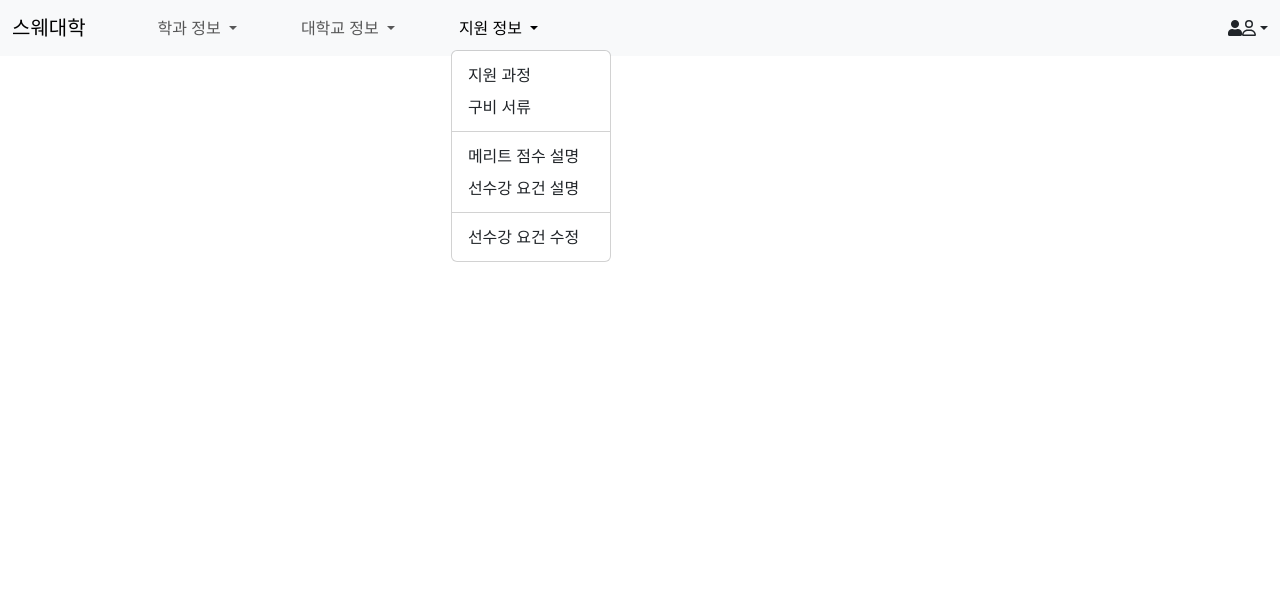
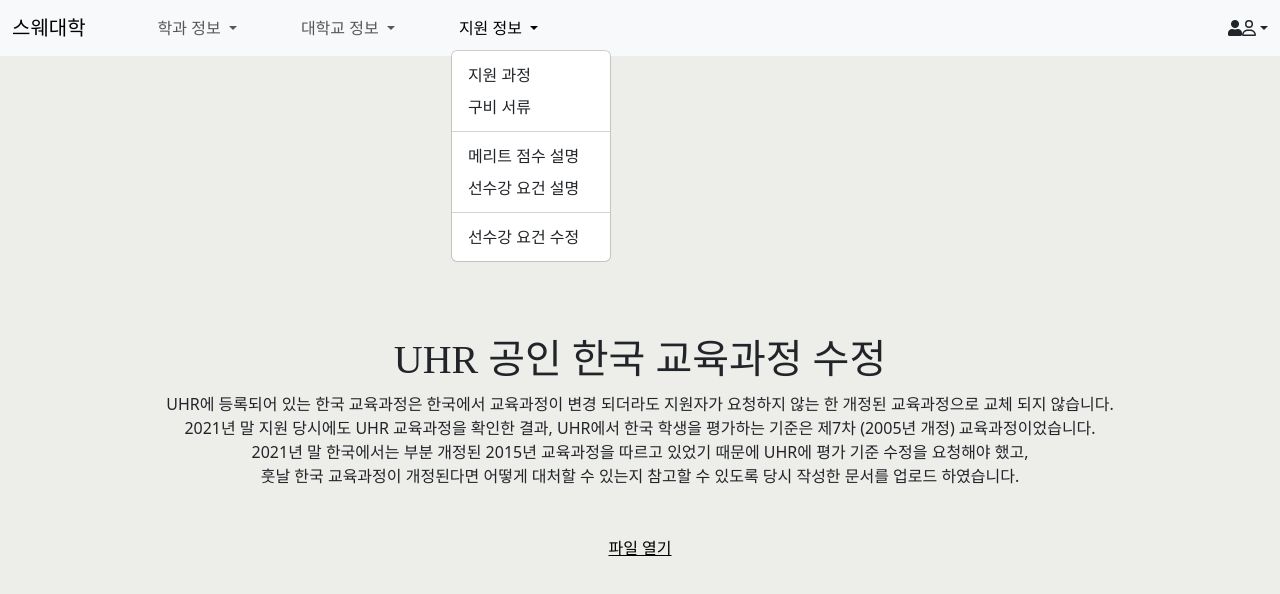
Before and after one commit to david0521/swedenUni, a Vue app in the folder swediversity/: page /admissions/prerequisites/change in a window 1280 px wide. Both pictures are taken after a click on the button "지원 정보". Shown: the top 594 px of the page. Built offline with nearby package versions, Linux system fonts and the light colour scheme; a small style sheet from the web is missing; a web font is replaced by a local one.

Commit message:
#53 National curriculum request page  This commit will create a page to explain on how to change the judgement criteria written on UHR.

```diff
--- a/swediversity/src/components/Navbar.vue
+++ b/swediversity/src/components/Navbar.vue
@@ -36,7 +36,7 @@
             <li><a class="dropdown-item" href="#">메리트 점수 설명</a></li>
             <li><a class="dropdown-item" href="/admissions/prerequisites/explain">선수강 요건 설명</a></li>
             <li><hr class="dropdown-divider"></li>
-            <li><a class="dropdown-item" href="#">선수강 요건 수정</a></li>
+            <li><a class="dropdown-item" href="/admissions/prerequisites/change">선수강 요건 수정</a></li>
           </ul>
         </li>
       </ul>
--- a/swediversity/src/router/index.js
+++ b/swediversity/src/router/index.js
@@ -26,6 +26,7 @@
 import PrerequisiteExplain from '../views/admissions/PrerequisiteExplain.vue'
 import AdmissionRecords from '../views/AdmissionRecords.vue'
 import TuitionFee from '../views/TuitionFee.vue'
+import CurriculumChange from '../views/admissions/CurriculumChange.vue'
 
 const router = createRouter({
     history: createWebHistory(import.meta.env.BASE_URL),
@@ -164,6 +165,11 @@
             path: '/admissions/prerequisites/explain',
             name: 'Prerequiste Explain',
             component: PrerequisiteExplain
+        },
+        {
+            path: '/admissions/prerequisites/change',
+            name: 'Curriculum Change',
+            component: CurriculumChange
         }
 
     ]
--- a/swediversity/src/views/Program.vue
+++ b/swediversity/src/views/Program.vue
@@ -37,7 +37,7 @@
                     <div class="box-header third-font">
                         <h2>선수강 과목</h2>
                     </div>
-                    <div class="box-content">
+                    <div class="box-content" @click="pushToPrerequisite()">
                         <ul class="list-unstyled">
                             <h3 v-for="(prerequisite, index) in program.prerequisite" :key="index" style="display: flex; justify-content: center;">
                                 {{ prerequisite }}
@@ -157,6 +157,9 @@
       roundUpScore(score) {
         return (Math.ceil(score * 100) / 100).toFixed(2);
       },
+      pushToPrerequisite() {
+        this.$router.push('/admissions/prerequisites/explain')
+      },
       pushToMerit() {
         const programName = this.$route.params.programName;
         const uniName = this.$route.params.uniName;
--- /dev/null
+++ b/swediversity/src/views/admissions/CurriculumChange.vue
@@ -0,0 +1,26 @@
+<template>
+    <div class="section">
+        <div class="wrapper">
+            <div class="title-section">
+                <h1 class="main-font">UHR 공인 한국 교육과정 수정</h1>
+                <p style="text-align: center;">
+                    UHR에 등록되어 있는 한국 교육과정은 한국에서 교육과정이 변경 되더라도 지원자가 요청하지 않는 한 개정된 교육과정으로 교체 되지 않습니다. <br>
+                    2021년 말 지원 당시에도 UHR 교육과정을 확인한 결과, UHR에서 한국 학생을 평가하는 기준은 제7차 (2005년 개정) 교육과정이었습니다. <br>
+                    2021년 말 한국에서는 부분 개정된 2015년 교육과정을 따르고 있었기 때문에 UHR에 평가 기준 수정을 요청해야 했고, <br>
+                    훗날 한국 교육과정이 개정된다면 어떻게 대처할 수 있는지 참고할 수 있도록 당시 작성한 문서를 업로드 하였습니다. <br>
+                    <br><br>
+                    <a href="https://drive.google.com/file/d/1SYyeiM_EEa03EvknigM5ymo1apt4-4Hg/view?usp=sharing" target="_blank" style="color: black;">파일 열기</a>
+                </p>
+            </div>
+        </div>
+    </div>
+</template>
+
+<style scoped>
+.title-section {
+    display: flex;
+    flex-direction: column;
+    justify-content: center;
+    align-items: center;
+}
+</style>
```
